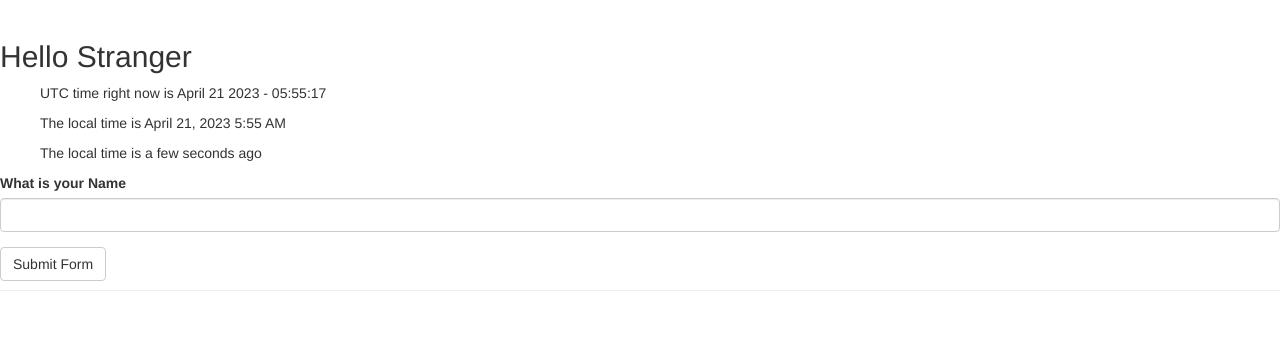
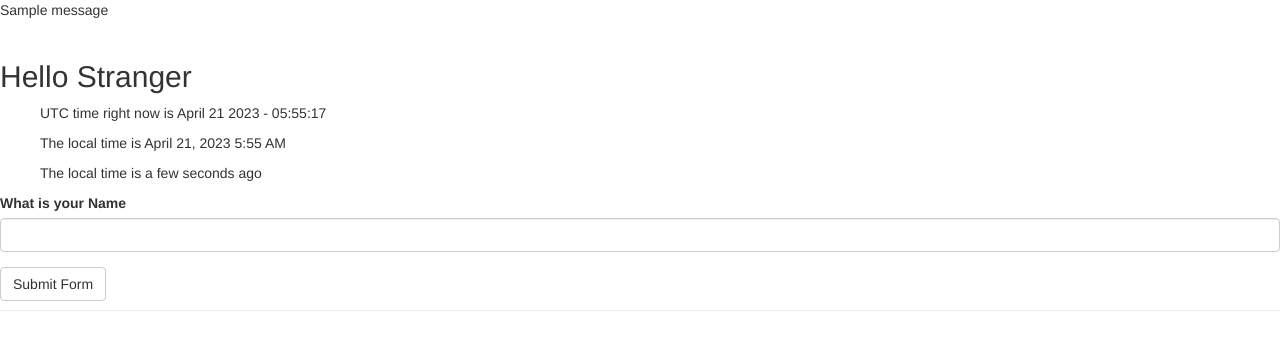
Before and after one commit to rajverma1985/flasky, a Flask app: page / in a window 1280 px wide. Shown: the top 350 px of the page. Run offline with Flask 2, Linux system fonts and the light colour scheme; one stand-in notice (Sample message) is shown; some libraries are stand-ins or nearby versions.

Commit message:
flash messages working with super for append from base.html

```diff
--- a/templates/base.html
+++ b/templates/base.html
@@ -5,7 +5,7 @@
   {{moment.locale('en-US')}}
 {% endblock %}
 
-{% block title %}This is an example page{% endblock %}
+{% block title %}Flasky by Raj{% endblock %}
 
 {% block navbar %}
 <div class="navbar navbar-fixed-top">
@@ -14,5 +14,9 @@
 {% endblock %}
 
 {% block content %}
-  <h1>Hello, Bootstrap</h1>
+{% for message in get_flashed_messages()%}
+<div>
+  {{message}}
+</div>
+{%endfor%}
 {% endblock %}
--- a/templates/index.html
+++ b/templates/index.html
@@ -3,6 +3,7 @@
 
 
 {% block content %}
+{{super()}}
 <div class="page-header">
   {% if name %}
         <h2> Hello {{ name|capitalize }}</h2>
```
